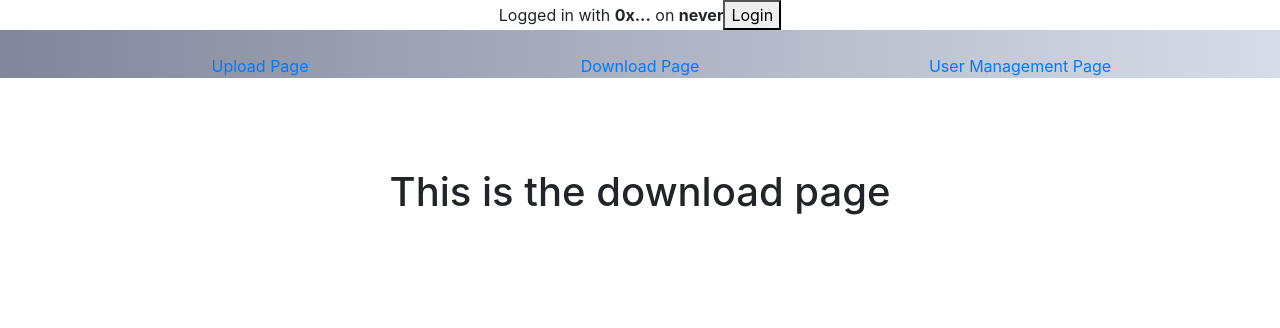
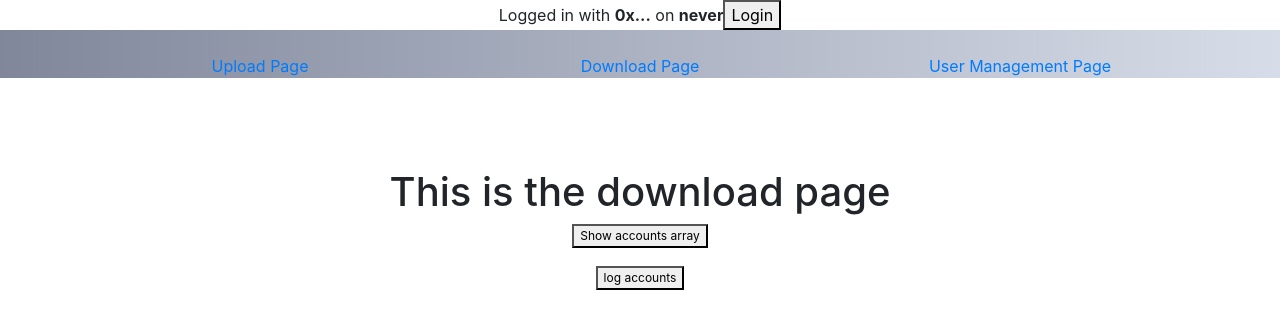
Before and after one commit to MarkCBall/Eth4Storage, a React (Create React App) app in the folder frontend/: page /Download in a window 1280 px wide. Shown: the top 328 px of the page. Built offline with nearby package versions, Linux system fonts and the light colour scheme.

Commit message:
to query metamask only once

```diff
--- a/frontend/src/components/Download.js
+++ b/frontend/src/components/Download.js
@@ -1,11 +1,55 @@
 import React, { Component } from 'react';
-
+import {connect} from 'react-redux';
+//import { SSL_OP_SSLEAY_080_CLIENT_DH_BUG } from 'constants';
 
 //CSS Files
 //import './Header.css';
 
 class Download extends Component {
+    constructor(props){
+        super(props)
+        this.state ={
+            accessibleAccounts : []
+        }
+    }
 
+
+    getUserArray(acctN) {
+        let accounts = this.props.state.todo.accounts;
+        let arrIndex = accounts.findIndex(o => o.key === acctN);
+        if (arrIndex>=0 && accounts[arrIndex].users)
+            return (accounts[arrIndex].users)
+        return []
+
+    }
+
+
+    logAccountsForAddress(address){
+        let permissionsArray =[]
+
+        let accts = this.props.state.todo.accounts;
+        for (let i=0;i<accts.length;i++){
+            if (accts[i].own === address){
+                console.log("you own account#" + i)
+                permissionsArray.push("you own account#" + i)
+            }
+            let userArr = this.getUserArray(accts[i].key);
+            //onsole.log(userArr)
+            for (let j=0;j<userArr.length;j++){
+                //console.log(userArr[j])
+                if (userArr[j].addy === address)
+                    if (userArr[j].canWrite){
+                        console.log("You can read/write on account # "+ accts[i].key)
+                        permissionsArray.push("You can read/write on account # "+ accts[i].key)
+                    }
+                    else{
+                        console.log("You can read on account # "+ accts[i].key)
+                        permissionsArray.push("You can read on account # "+ accts[i].key)
+                    }
+            }
+        }
+        return permissionsArray;
+    }
 
 
     render() {
@@ -15,7 +59,15 @@ class Download extends Component {
             <br></br><br></br><br></br><br></br><br></br>
             <h1>This is the download page</h1>
 
-            <p>{this.props.sessionID}</p>
+
+            {this.logAccountsForAddress(this.props.verifiedAddress).map( (line)=>(
+                <p>{line}</p>
+            ))}
+
+            <button onClick={() => console.log(this.props.state.todo.accounts)}>Show accounts array</button>
+            <br></br>
+            <br></br>
+            <button onClick={() => this.logAccountsForAddress(this.props.verifiedAddress)}>log accounts</button>
 
 
             </div>
@@ -23,4 +75,14 @@ class Download extends Component {
     };
 };
 
-export default Download;
+//export default Download;
+
+//export default UserManagement;
+const mapStateToProps = function(state){
+    return{
+        state
+    }
+}
+
+
+export default connect(mapStateToProps)(Download)
--- a/frontend/src/components/SubUserManagement/RenderSubRow.js
+++ b/frontend/src/components/SubUserManagement/RenderSubRow.js
@@ -87,13 +87,7 @@ class RenderSubRow extends Component {
 const mapStateToProps = function(state){
     return{
         state
-        //xxx:state.test.foo,
-        //yyy:state.todo.todos
     }
 }
 
-
 export default connect(mapStateToProps,{addUserToAccount})(RenderSubRow)
-
-
-//  {this.props.state.todo.accounts[this.props.rowNum].users.map( (usr) => (
--- a/frontend/src/components/UserManagement.js
+++ b/frontend/src/components/UserManagement.js
@@ -118,7 +118,6 @@ class UserManagement extends Component {
                 ))}
                 </div>
                 <button onClick={this.addAccount}>add new account</button><br></br>
-                <button onClick={()=>this.logAccountsForAddress(this.props.verifiedAddress)}>alert accounts possible</button>
 
 
                 <br></br><br></br>
```
